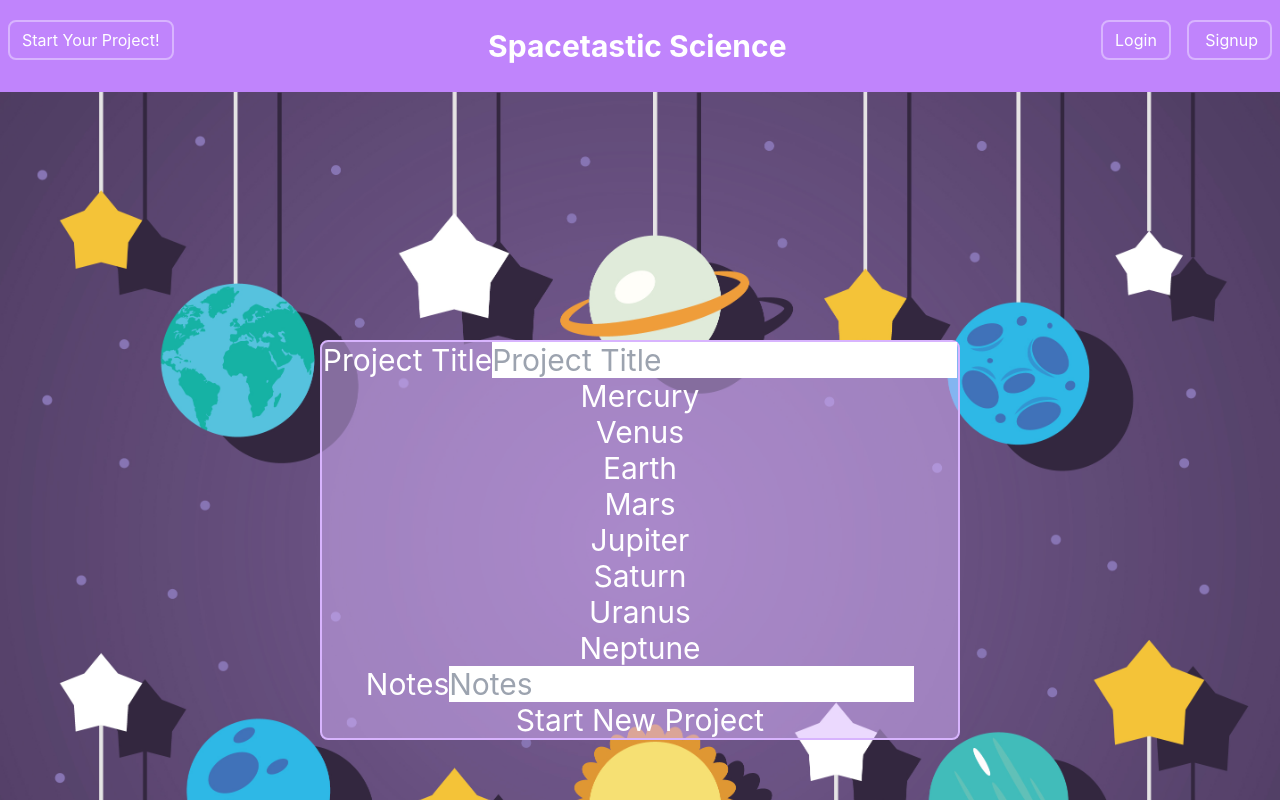
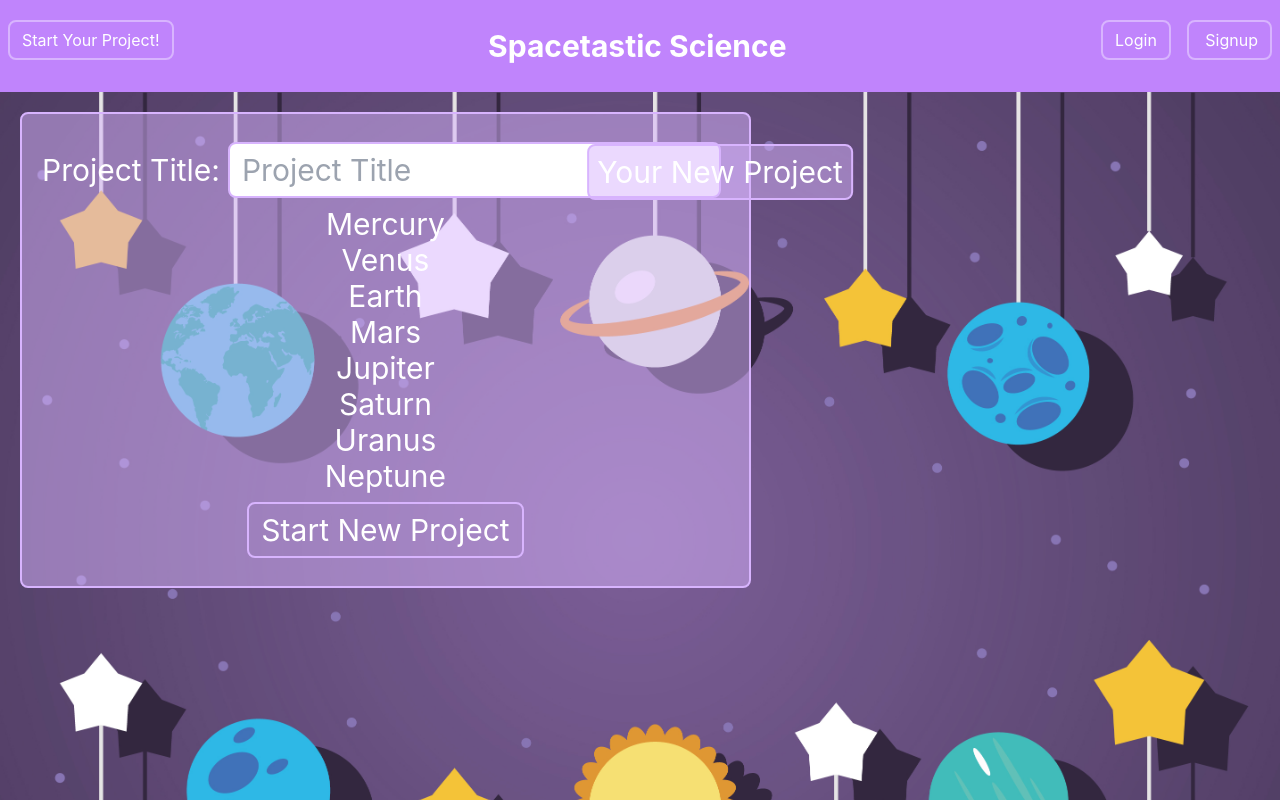
Before and after one commit to sadapannord/science-project, a React (Create React App) app in the folder client/: page /project in a window 1280 px wide. Shown: the top 800 px of the page. Built offline with nearby package versions, Linux system fonts and the light colour scheme; no server answers.

Commit message:
added new project div to project.js

```diff
--- a/client/src/pages/Project.js
+++ b/client/src/pages/Project.js
@@ -36,13 +36,13 @@ function CreateProject(props) {
     <div>
       <div className="relative">
         <form
-          className="absolute top-1/2 left-1/2 transform -translate-x-1/2 -translate-y-1/2 text-center text-white text-3xl bg-purple-300/50  border-solid border-2 border-purple-300 rounded-lg"
+          className="absolute text-center text-white text-3xl bg-purple-300/50  border-solid border-2 border-purple-300 rounded-lg m-5 p-5"
           onSubmit={HandleFormSubmit}
         >
           <label>
-            Project Title
+            Project Title:
             <input
-              className="text-black"
+              className="text-black px-3 p-2 m-2 border-solid border-2 border-purple-300 rounded-lg"
               type="title"
               name="title"
               onChange={handleInputChange}
@@ -50,7 +50,7 @@ function CreateProject(props) {
             />
           </label>
           <Planets />
-          <label>
+          {/* <label>
             Notes
             <input
               className="text-black"
@@ -59,12 +59,20 @@ function CreateProject(props) {
               onChange={handleInputChange}
               placeholder="Notes"
             />
-          </label>
-          <input type="submit" value="Start New Project" />
+          </label> */}
+          <input className="px-3 p-2 m-2 border-solid border-2 border-purple-300 rounded-lg" type="submit" value="Start New Project" />
         </form>
+        <div>
+          <div className="relative">
+            <div  className="absolute top-1/2 left-1/2 transform -translate-x-1/2 -translate-y-1/2 text-center text-white text-3xl bg-purple-300/50  border-solid border-2 border-purple-300 rounded-lg m-20 p-2">
+Your New Project
+            </div>
+          </div>
+        </div>
         <img src={spaceBackground} alt="background" />
       </div>
     </div>
+
   );
 }
 export default CreateProject;
```
